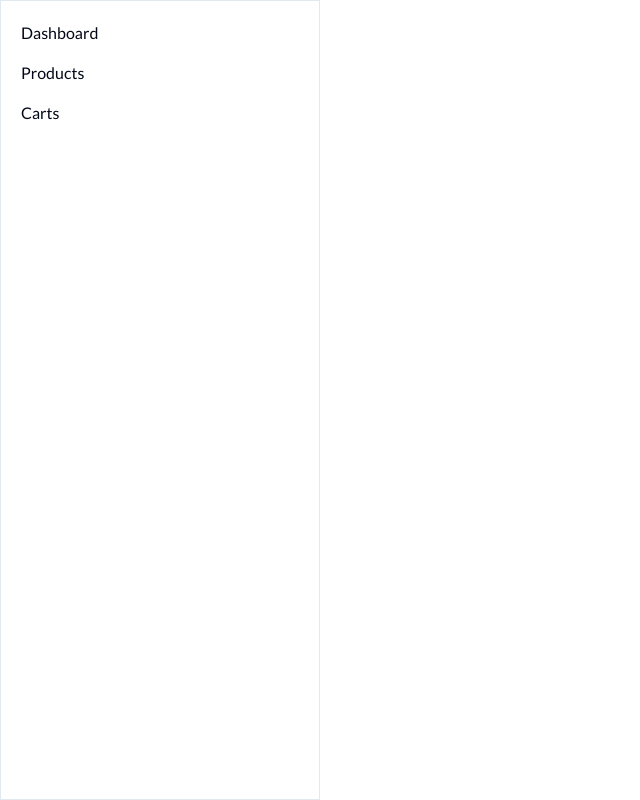
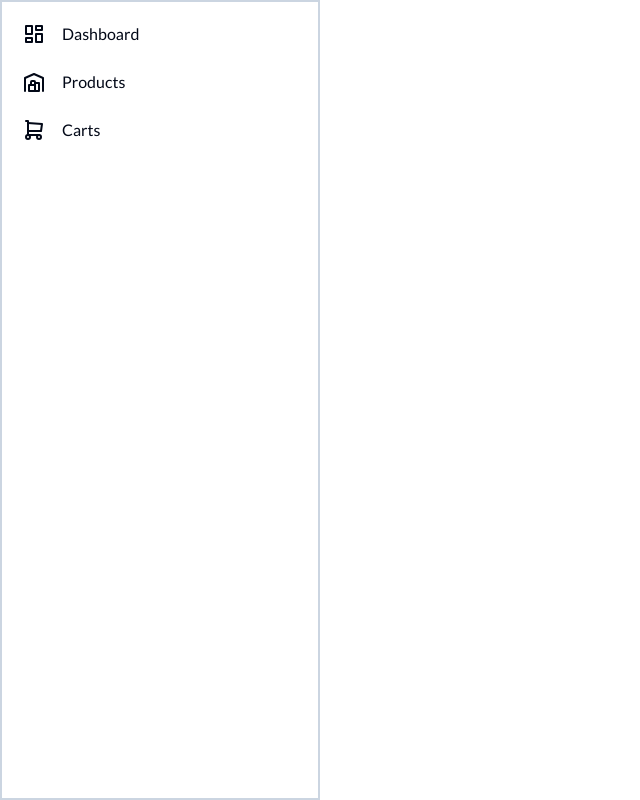
Before and after one commit to Faiznurfaza/E-Store-Manager, a Next.js app: page / in a window 1280 px wide. Shown: the whole page, without its empty margins (0-640 px from the left). Built offline with nearby package versions, Linux system fonts and the light colour scheme.

Commit message:
Edit layout.tsx

```diff
--- a/package.json
+++ b/package.json
@@ -14,6 +14,7 @@
     "@radix-ui/react-dropdown-menu": "^2.0.5",
     "@radix-ui/react-navigation-menu": "^1.1.3",
     "@radix-ui/react-slot": "^1.0.2",
+    "@tabler/icons-react": "^2.34.0",
     "@tanstack/react-query": "^4.35.0",
     "@types/node": "20.5.9",
     "@types/react": "18.2.21",
--- a/src/app/layout.tsx
+++ b/src/app/layout.tsx
@@ -4,6 +4,7 @@ import { Inter } from "next/font/google";
 import { ThemeProvider } from "@/components/theme-provider";
 import Head from "@/components/head";
 import Header from "@/components/header";
+import Sidebar from "@/components/sidebar/sidebar";
 
 const inter = Inter({ subsets: ["latin"] });
 
@@ -20,12 +21,13 @@ export default function RootLayout({
   return (
     <html lang="en" suppressHydrationWarning>
       <Head />
-
       <body className={inter.className}>
         <ThemeProvider attribute="class" defaultTheme="system" enableSystem>
           <Header />
-
-          {children}
+          <main className="flex">
+            <Sidebar />
+            {children}
+          </main>
         </ThemeProvider>
       </body>
     </html>
--- a/src/components/header.tsx
+++ b/src/components/header.tsx
@@ -1,9 +1,9 @@
-import Sidebar from "./sidebar/sidebar";
+
 
 export default function Header() {
     return (
-        <header className="min-h-screen">
-            <Sidebar/>
+        <header>
+
         </header>
     )
 }
--- a/src/components/sidebar/sidebar.tsx
+++ b/src/components/sidebar/sidebar.tsx
@@ -2,27 +2,41 @@
 
 import * as React from "react";
 import Link from "next/link";
+import {
+  IconShoppingCart,
+  IconBuildingWarehouse,
+  IconLayoutDashboard,
+} from "@tabler/icons-react";
 
 export default function Sidebar() {
   return (
-    <nav className="flex-none min-h-screen w-1/4 bg-white border border-collapse p-5">
+    <aside className="flex bg-white border-2 border-slate-300 border-collapse p-5 min-h-screen w-3/6 md:w-1/4">
       <ul>
-        <li className="mb-4">
+        <li className="mb-6">
           <Link href="/" passHref legacyBehavior>
-            Dashboard
+            <a className="flex space-x-4">
+              <IconLayoutDashboard />
+              <span className="text-md">Dashboard</span>
+            </a>
           </Link>
         </li>
-        <li className="mb-4">
+        <li className="mb-6">
           <Link href="/products" passHref legacyBehavior>
-            Products
+            <a className="flex space-x-4">
+              <IconBuildingWarehouse />
+              <span className="text-md">Products</span>
+            </a>
           </Link>
         </li>
-        <li className="mb-4">
+        <li className="mb-6">
           <Link href="/carts" passHref legacyBehavior>
-            Carts
+            <a className="flex space-x-4">
+              <IconShoppingCart />
+              <span className="text-md">Carts</span>
+            </a>
           </Link>
         </li>
       </ul>
-    </nav>
+    </aside>
   );
 }
```
Also changed, not shown: 2 other files (tests, documents, lock files or other folders).
